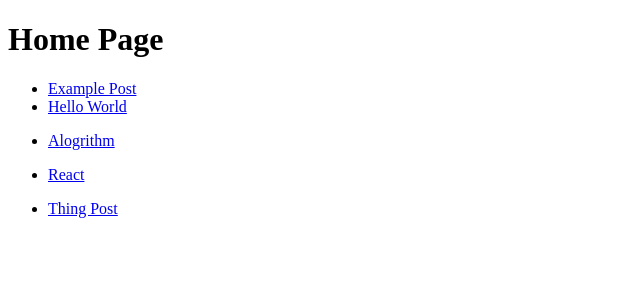
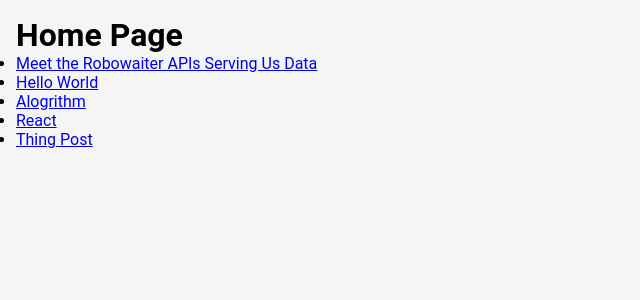
Before and after one commit to MaggieAppleton/maggieappleton.com-V2, a Next.js app: page / in a window 1280 px wide. Shown: the top 300 px of the page, without its empty margins (0-640 px from the left). Built offline with nearby package versions, Linux system fonts and the light colour scheme.

Commit message:
setup styled components

```diff
--- /dev/null
+++ b/components/GlobalStyle.js
@@ -0,0 +1,51 @@
+import { createGlobalStyle } from "styled-components";
+
+export const GlobalStyle = createGlobalStyle`
+        :root {
+			/* Spacing */
+			--spacing-xs: 0.25rem;
+			--spacing-sm: 0.5rem;
+			--spacing-md: 1rem;
+			--spacing-lg: 1.5rem;
+			--spacing-xl: 2rem;
+			--spacing-xxl: 3rem;
+			--spacing-xxxl: 4rem;
+
+            /* Colors */
+			--color-primary: #00bcd4;
+			--color-secondary: #ff9800;
+			--color-tertiary: #ff5722;
+			--color-quaternary: #9c27b0;
+			--color-quinary: #673ab7;
+			--color-senary: #2196f3;
+			--color-septenary: #009688;
+
+			/* Fonts */
+			--font-primary: 'Roboto', sans-serif;
+			--font-secondary: 'Roboto', sans-serif;
+
+			/* Font sizes */
+			--text-xl: 3.357rem;
+			--text-lg: 2.686rem;
+			--text-ml: 2.1485rem;
+			--text-md: 1.718rem;
+			--text-body: 1.25rem;
+			--text-sm: 1.1rem;
+			--text-xs: 0.88rem;
+
+        }
+
+        * {
+                margin: 0;
+                padding: 0;
+                box-sizing: border-box;
+                font-family: 'Roboto', sans-serif;
+        }
+        html, body, #root {
+                height: 100%;
+        }
+        body {
+                background: #f5f5f5;
+				padding: var(--spacing-md);
+        }
+`;
--- a/components/Layout.js
+++ b/components/Layout.js
@@ -1,13 +1,7 @@
 export default function Layout({ children, type }) {
-    // if (type === 'note') {
-    //     return <NoteLayout>{children}</NoteLayout>
-    // } else if (type === 'post') {
-    //     return <PostLayout>{children}</PostLayout>
-    // }
-
     return (
         <>
-            <div className="wrapper">{children}</div>
+            <div>{children}</div>
         </>
     );
 }
--- a/package.json
+++ b/package.json
@@ -16,6 +16,7 @@
     "next-remote-watch": "1.0.0",
     "next-seo": "^4.28.1",
     "react": "^17.0.2",
-    "react-dom": "^17.0.2"
+    "react-dom": "^17.0.2",
+    "styled-components": "^5.3.1"
   }
 }
--- a/pages/[slug].js
+++ b/pages/[slug].js
@@ -27,7 +27,7 @@ const components = {
     // It also works with dynamically-imported components, which is especially
     // useful for conditionally loading components for certain routes.
     // See the notes in README.md for more details.
-    TestComponent: dynamic(() => import("../components/TestComponent")),
+    // TestComponent: dynamic(() => import("../components/TestComponent")),
     Head,
 };
 
--- /dev/null
+++ b/pages/_app.css
@@ -0,0 +1 @@
+/* fonts go here */
--- /dev/null
+++ b/pages/_app.js
@@ -0,0 +1,25 @@
+import { motion } from "framer-motion";
+import { GlobalStyle } from "../components/GlobalStyle";
+import Layout from "../components/Layout";
+import "./_app.css";
+
+function MyApp({ Component, pageProps, router }) {
+    return (
+        <>
+            <GlobalStyle />
+            <Layout>
+                <motion.div
+                    key={router.route}
+                    initial={{ opacity: 0 }}
+                    transition={{ duration: 1.2 }}
+                    animate={{ opacity: 1 }}
+                    exit={{ opacity: 0 }}
+                >
+                    <Component {...pageProps} key={router.route} />
+                </motion.div>
+            </Layout>
+        </>
+    );
+}
+
+export default MyApp;
--- /dev/null
+++ b/pages/_document.js
@@ -0,0 +1,48 @@
+import Document, { Html, Head, Main, NextScript } from "next/document";
+import { ServerStyleSheet } from "styled-components";
+
+class MyDocument extends Document {
+    static async getInitialProps(ctx) {
+        // SSR support for styled-components
+        const sheet = new ServerStyleSheet();
+        const originalRenderPage = ctx.renderPage;
+
+        try {
+            ctx.renderPage = () =>
+                originalRenderPage({
+                    // eslint-disable-next-line react/display-name
+                    enhanceApp: (App) => (props) =>
+                        sheet.collectStyles(<App {...props} />),
+                });
+
+            const initialProps = await Document.getInitialProps(ctx);
+            return {
+                ...initialProps,
+                styles: (
+                    <>
+                        {initialProps.styles}
+                        {sheet.getStyleElement()}
+                    </>
+                ),
+            };
+        } finally {
+            sheet.seal();
+        }
+    }
+
+    render() {
+        return (
+            <Html lang="en">
+                <Head>
+                    <link rel="icon" href="/favicon.ico" />
+                </Head>
+                <body>
+                    <Main />
+                    <NextScript />
+                </body>
+            </Html>
+        );
+    }
+}
+
+export default MyDocument;
--- /dev/null
+++ b/posts/essays/api.mdx
@@ -0,0 +1,10 @@
+---
+title: "Meet the Robowaiter APIs Serving Us Data"
+description: "Everything you need to know about what API's are and how they work"
+startDate: "2019-04-10"
+updated: "2019-06-30"
+type: "essay"
+topics: ["web development"]
+---
+
+APIs
--- a/posts/essays/example-post.mdx
+++ /dev/null
@@ -1,13 +0,0 @@
----
-title: Example Post
-description: This frontmatter description will appear below the title
-type: "essay"
----
-
-This is an example post, with a [link](https://nextjs.org) and a React component:
-
-<TestComponent name="next-mdx-remote" />
-
-The title and description are pulled from the MDX file and processed using `gray-matter`. Additionally, links are rendered using a custom component passed to `next-mdx-remote`.
-
-Go back [home](/).
```
Also changed, not shown: components/CustomLink.js (deleted, +0 -11 lines), components/Nav.js (added), 2 other files (tests, documents, lock files or other folders).
